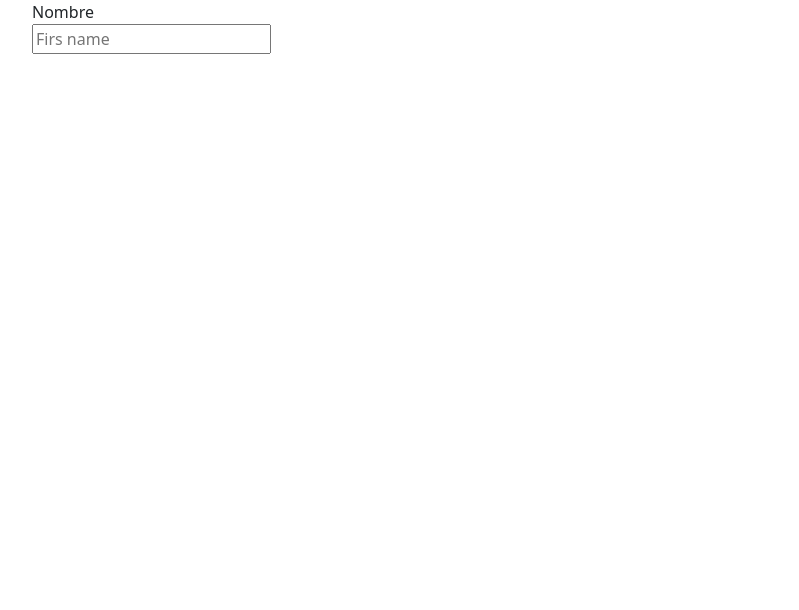
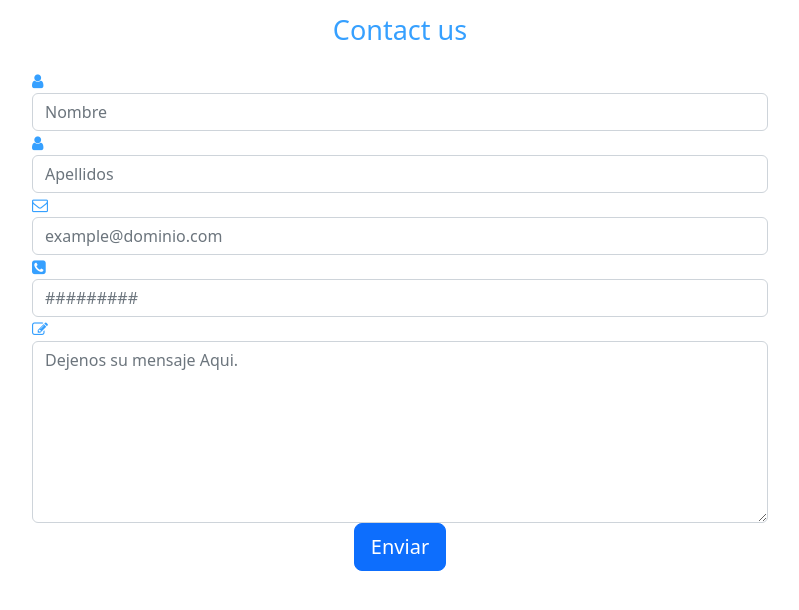
Before and after one commit to Doogietech/S7JS.AVAZ, a plain HTML site: page index.html in a window 1280 px wide. Shown: the whole page, without its empty margins (50-849 px from the left). Drawn offline with nearby package versions, Linux system fonts and the light colour scheme.

Commit message:
count us

```diff
--- a/index.html
+++ b/index.html
@@ -4,40 +4,73 @@
     <meta charset="UTF-8">
     <meta http-equiv="X-UA-Compatible" content="IE=edge">
     <meta name="viewport" content="width=device-width, initial-scale=1.0">
-    <!-- CSS only -->
-      <link href="https://cdn.jsdelivr.net/npm/bootstrap@5.2.3/dist/css/bootstrap.min.css" rel="stylesheet" integrity="sha384-rbsA2VBKQhggwzxH7pPCaAqO46MgnOM80zW1RWuH61DGLwZJEdK2Kadq2F9CUG65" crossorigin="anonymous">
-    <!-- JavaScript Bundle with Popper -->
-    <script src="https://cdn.jsdelivr.net/npm/bootstrap@5.2.3/dist/js/bootstrap.bundle.min.js" integrity="sha384-kenU1KFdBIe4zVF0s0G1M5b4hcpxyD9F7jL+jjXkk+Q2h455rYXK/7HAuoJl+0I4" crossorigin="anonymous"></script>
+    <title>Document</title>
+        <!-- CSS only -->
+        <link href="https://cdn.jsdelivr.net/npm/bootstrap@5.2.3/dist/css/bootstrap.min.css" rel="stylesheet" integrity="sha384-rbsA2VBKQhggwzxH7pPCaAqO46MgnOM80zW1RWuH61DGLwZJEdK2Kadq2F9CUG65" crossorigin="anonymous">
+        <link rel="stylesheet" href="style.css">
+        <link rel="stylesheet" href="https://maxcdn.bootstrapcdn.com/font-awesome/4.7.0/css/font-awesome.min.css">
+        <script src="https://cdn.jsdelivr.net/npm/bootstrap@5.2.3/dist/js/bootstrap.bundle.min.js" integrity="sha384-kenU1KFdBIe4zVF0s0G1M5b4hcpxyD9F7jL+jjXkk+Q2h455rYXK/7HAuoJl+0I4" crossorigin="anonymous"></script>
 
-    <title>s7 formulario con bootstrap</title>
 </head>
+<body>
+    <div class="container">
+        <div class="row">
+            <div class="col-md-8">
+                <div class="well well-sm">
+                    <form class="form-horizontal" id="formulario">
+                        <fieldset>
+                            <legend class="text-center header">Contact us</legend>
 
-<body>
+                            <div class="form-group">
+                                <span class="col-md-1 col-md-offset-2 text-center"><i class="fa fa-user bigicon"></i></span>
+                                <div class="col-md-12">
+                                    <input id="name" name="name" type="text" placeholder="Nombre" class="form-control">
+                                </div>
+                            </div>
+                            <div class="form-group">
+                                <span class="col-md-1 col-md-offset-2 text-center"><i class="fa fa-user bigicon"></i></span>
+                                <div class="col-md-12">
+                                    <input id="Apellidos" name="name" type="text" placeholder="Apellidos" class="form-control">
+                                </div>
+                            </div>
 
-  <div class= "container">
+                            <div class="form-group">
+                                <span class="col-md-1 col-md-offset-2 text-center"><i class="fa fa-envelope-o bigicon"></i></span>
+                                <div class="col-md-12">
+                                    <input id="email" name="email" type="text" placeholder="example@dominio.com" class="form-control" required>
+                                    <div id="emailFeedback" class="invalid-feedback">
+                                        El nombre es incorrecto.
+                                    </div>
+                                </div>
+                            </div>
 
+                            <div class="form-group">
+                                <span class="col-md-1 col-md-offset-2 text-center"><i class="fa fa-phone-square bigicon"></i></span>
+                                <div class="col-md-12">
+                                    <input id="phone" name="phone" type="text" placeholder="#########" class="form-control" required>
+                                </div>
+                            </div>
 
-        <form class="row">
+                            <div class="form-group">
+                                <span class="col-md-1 col-md-offset-2 text-center"><i class="fa fa-pencil-square-o bigicon"></i></span>
+                                <div class="col-md-12">
+                                    <textarea class="form-control" id="mensaje" name="mensaje" placeholder="Dejenos su mensaje Aqui." rows="7"></textarea>
+                                </div>
+                            </div>
 
-          <div class="col-6" >
-
-            <!-- Nombre -->
-			      <div class="formulario" id="nombre">
-				      <label for="nombre" class="formulario__label">Nombre</label>
-
-				      <div class="formulario__grupo-input">
-					    <input type="text" class="formulario__input" name="nombre" id="nombre" placeholder="Firs name">
-					    <i class="formulario__validacion-estado fas fa-times-circle"></i>
+                            <div class="form-group">
+                                <div class="col-md-12 text-center">
+                                    <button type="submit" class="btn btn-primary btn-lg">Enviar</button>
+                                </div>
+                                <div id="formulario_mensaje" class="formulario_mensaje">Aqui Mensaje</div>
+                            </div>
+                        </fieldset>
+                    </form>
+                </div>
             </div>
-				    <p class="formulario__input-error"></p>
-			    </div>
-
-          <div class="col-6">
-          </div>
-
-        </form>
-
-  </div>
+        </div>
+    </div>
+    <script src="main.js"></script>
 
 </body>
 </html>
--- /dev/null
+++ b/style.css
@@ -0,0 +1,29 @@
+.header {
+    color: #36A0FF;
+    font-size: 27px;
+    padding: 10px;
+}
+
+.bigicon {
+    font-size: 35px;
+    color: #36A0FF;
+}
+.formulario_mensaje {
+	display: none;
+}
+.formulario_mensaje_invalid {
+	height: 45px;
+	line-height: 45px;
+	background: #F66060;
+	padding: 0 15px;
+	border-radius: 3px;
+	display: block;
+}
+.formulario_mensaje_valid {
+	height: 45px;
+	line-height: 45px;
+	background: #7ef660;
+	padding: 0 15px;
+	border-radius: 3px;
+	display: block;
+}
```
Also changed, not shown: repaso/main.html (renamed from main.html), repaso/repaso.js (renamed from repaso.js).
